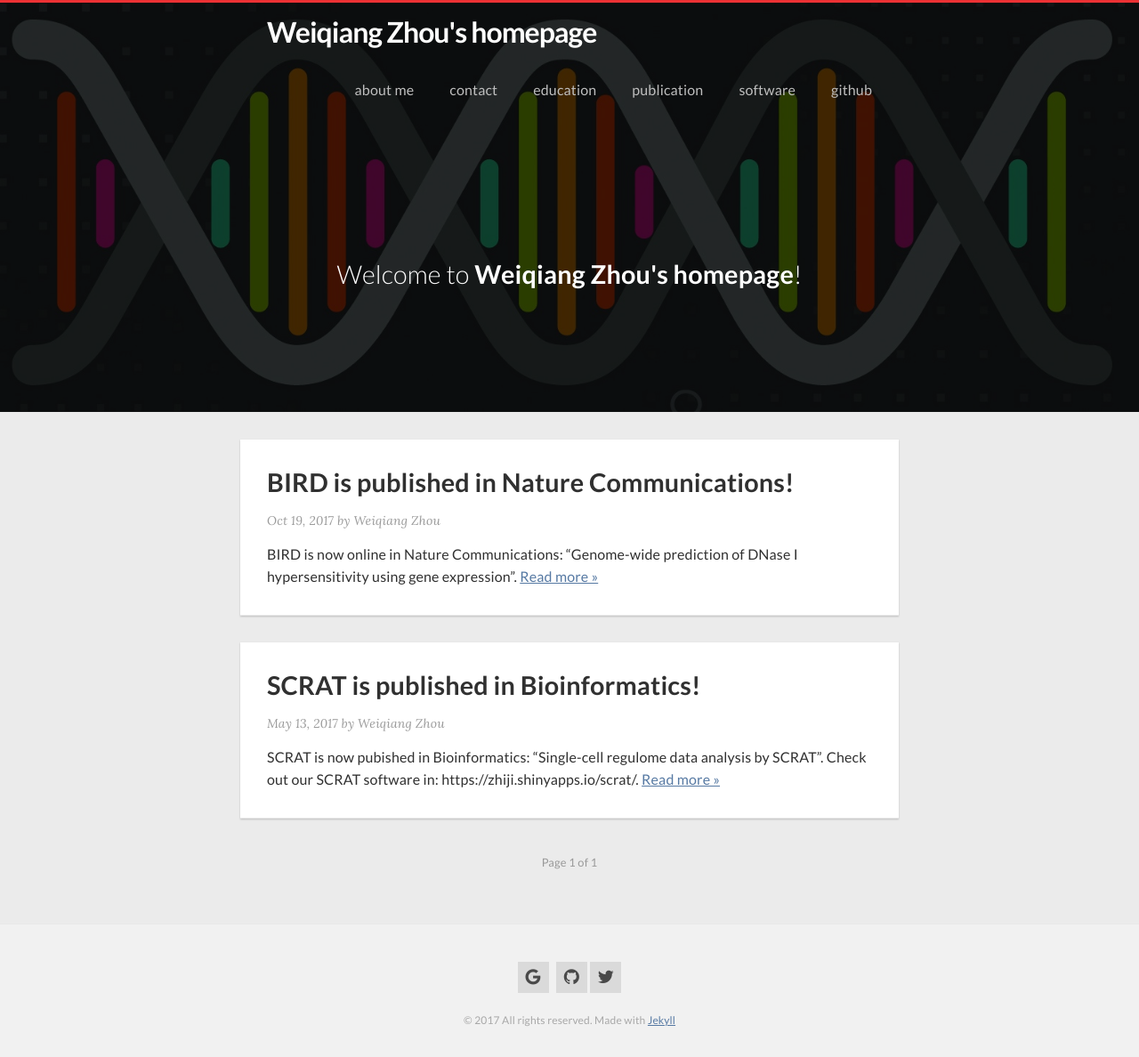
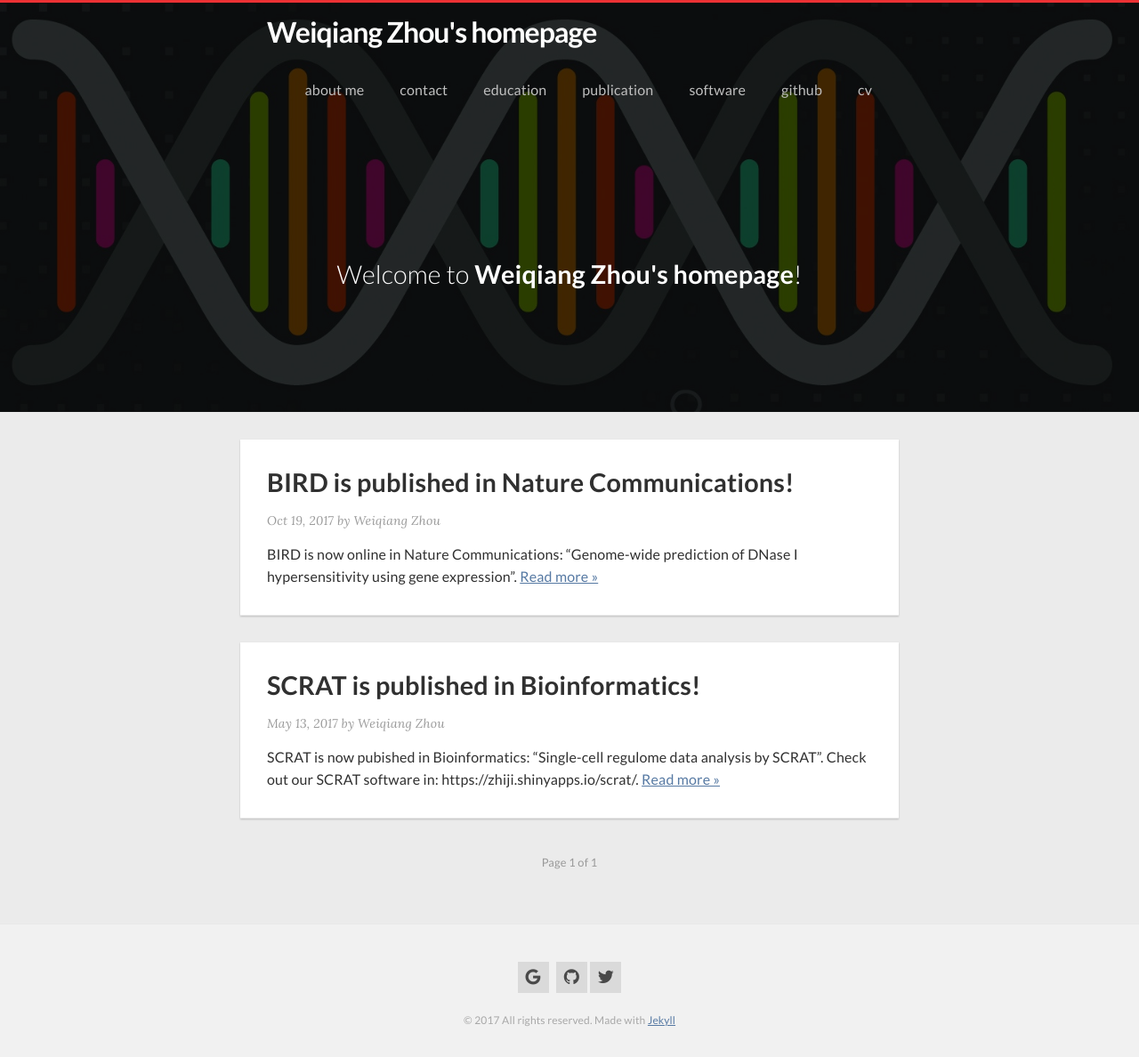
Before and after one commit to ILoveYouKen/ILoveYouKen.github.io, a Jekyll site: the page built from index.html, in a window 1280 px wide. Shown: the whole page at 89% size. Built offline with Jekyll 4.4.1, drawn with Linux system fonts in a browser that asks for light colours; nearby versions of some CDN libraries; the list of posts is cut into pages by our own code.

```diff
--- a/_includes/header.html
+++ b/_includes/header.html
@@ -23,6 +23,7 @@
           {% endfor %}
 
           <li><a href="{{ site.github }}" target="_blank">Github</a></li>
+          <li><a href="{{ site.CV }}" target="_blank">CV</a></li>
         </ul>
       </nav>
     </div>
```
